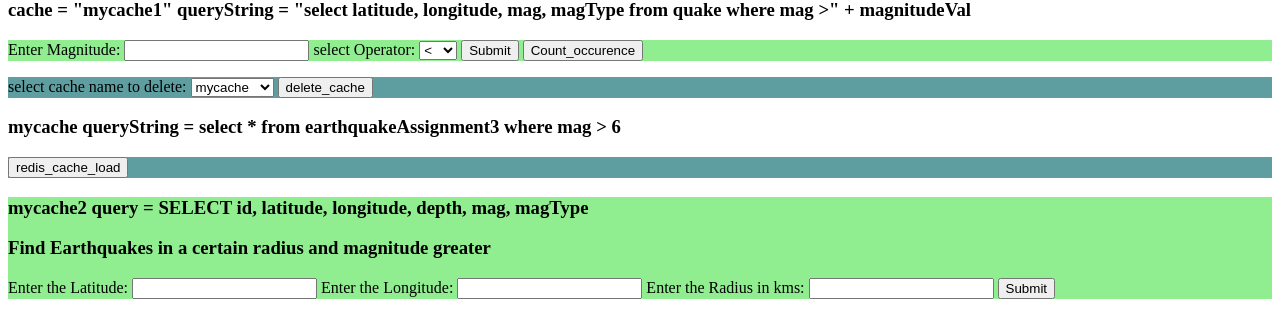
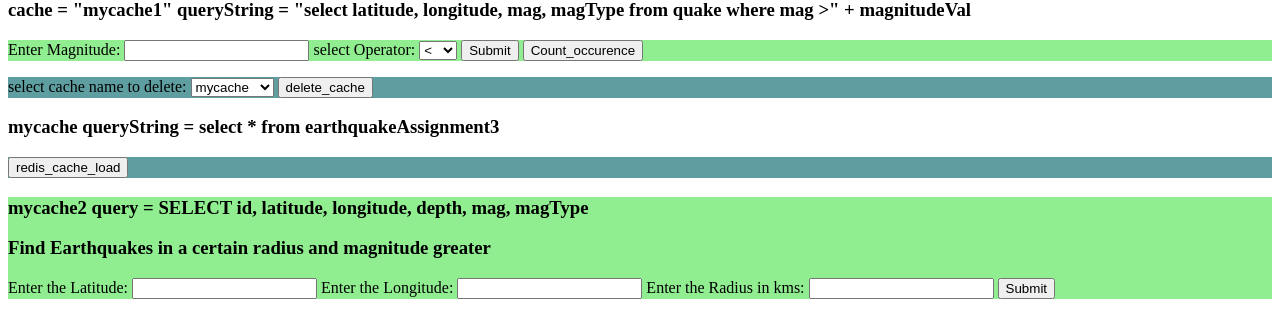
Before and after one commit to AjinkyaVadane/cloudAssignment3, a Flask app: page / in a window 1280 px wide. Shown: the part 126-436 px from the top of the page. Run offline with Flask 2, Linux system fonts and the light colour scheme.

Commit message:
commit 10

```diff
--- a/application.py
+++ b/application.py
@@ -105,12 +105,6 @@ def routerFunction():
             return render_template("cachetable.html", data=data, timetaken=str(execTime), isCacheOn=isCacheOn)
         else:
             return render_template("table.html", data=data, timetaken=str(execTime), isCacheOn=isCacheOn)
-        print(query)
-        cursor.execute(query)
-        row = cursor.fetchall()
-        # ibm_db.bind_param(stmt, 1, name)
-        return str(row)
-        # return "Hello Ajinkya You are doing great"
 
     if request.args.get('redis_cache_load') == 'redis_cache_load':
         isCacheOnboolean = False
@@ -120,7 +114,7 @@ def routerFunction():
         # connect to db
         db = sqlConnect()
         cursor = db.cursor()
-        queryString = "select * from earthquakeAssignment3 where mag > 6"
+        queryString = "select * from earthquakeAssignment3"
         data, isCacheOnboolean, execTime, isCacheOn = readOrLoadfromCache(cache, isCacheOnboolean, cursor, queryString)
         db.close()
         if (isCacheOnboolean):
--- a/templates/client_homePage.html
+++ b/templates/client_homePage.html
@@ -57,7 +57,7 @@
     </p>
 
          <p>
-        <h3>mycache queryString = select * from earthquakeAssignment3 where mag > 6 </h3>
+        <h3>mycache queryString = select * from earthquakeAssignment3</h3>
         <div style = "background-color: cadetblue">
             <form action="client_homePage" method="GET">
              <input type="submit" name="redis_cache_load" value="redis_cache_load">
```
